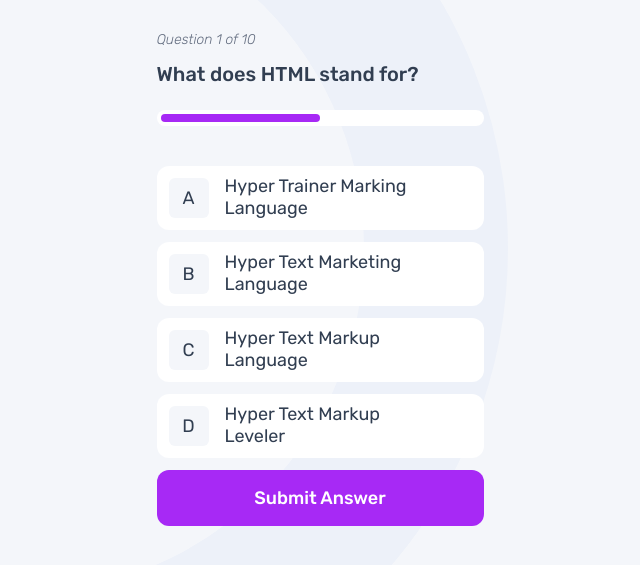
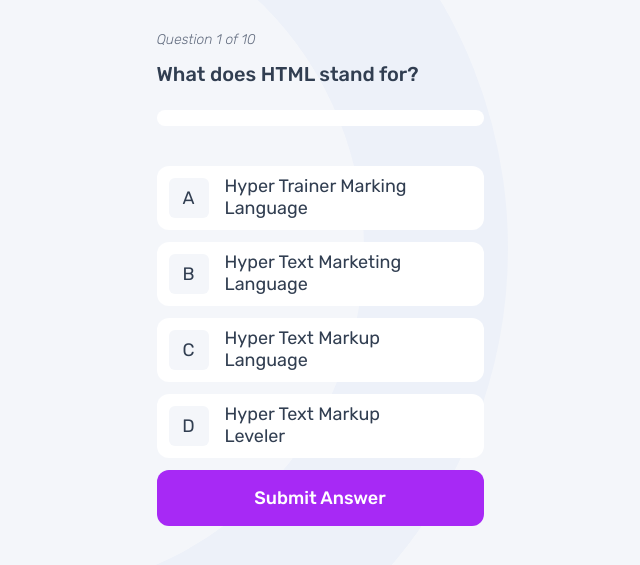
Before and after one commit to leeport511/frontend-quiz-app, a website built with Vite: page index.html in a window 1280 px wide. Both pictures are taken after a click on the button "HTML". Shown: the part 75-640 px from the top of the page, without its empty margins (320-960 px from the left). Built offline with nearby package versions, Linux system fonts and the light colour scheme.

Commit message:
finish progress bar logic

```diff
--- a/src/modules/quiz/quizController.js
+++ b/src/modules/quiz/quizController.js
@@ -2,6 +2,7 @@ import { getData } from '../data/getData';
 
 import { createElement, createImage } from '../utils/helpers';
 import { clearStorage, saveSubjectData } from '../utils/storage';
+import { setProgressBarState } from './quizProgressBar';
 import { renderQuestions } from './quizRenders';
 import { incrementCorrectAnswerCounter } from './quizState';
 
@@ -54,10 +55,6 @@ export const getQuestions = async (topic) => {
 
 export const nextQuestion = async (questions, index) => {
 	const nextIndex = index + 1;
-
-	if ((await questions.length) > 10) {
-		correctAnswerCounter = 0;
-	}
 
 	renderQuestions(questions, nextIndex);
 };
--- /dev/null
+++ b/src/modules/quiz/quizProgressBar.js
@@ -0,0 +1,12 @@
+export const setProgressBarState = (index) => {
+	const progressBar = document.querySelector(
+		'.question__progress-line'
+	);
+	const percentage = Math.round((index / (10 - 1)) * 100);
+
+	progressBar.style.width = `${percentage}%`;
+};
+
+export const resetProgressBar = (index) => {
+	if (index === 0) progressBar.style.width = `0%`;
+};
--- a/src/modules/quiz/quizRenders.js
+++ b/src/modules/quiz/quizRenders.js
@@ -1,6 +1,7 @@
 import { createElement } from '../utils/helpers';
 import { getSubjectData } from '../utils/storage';
 import { nextQuestion, submitAnswer } from './quizController';
+import { setProgressBarState } from './quizProgressBar';
 import {
 	getCorrectAnswerCounter,
 	resetCorrectAnswerCounter,
@@ -18,13 +19,13 @@ export const renderQuestions = async (questions, index) => {
 	app.innerHTML = `
 	<section class="question">
 	<div class="question__container">
-                  <p class="question__container-progression">Question ${
-						index + 1
-					} of ${questionList.length}</p>
+	<p class="question__container-progression">Question ${index + 1} of ${
+		questionList.length
+	}</p>
 	<p class="question__container-text">${question}</p>
 	</div>
 	<div class="question__progress-bar">
-                  <div class="question__progress-bar--line"></div>
+	<div class="question__progress-line"></div>
 	</div>
 	<div class="question__options"></div>
 	<button class="question__btn-submit">Submit Answer</button>
@@ -32,6 +33,7 @@ export const renderQuestions = async (questions, index) => {
 	</section>
       `;
 
+	setProgressBarState(index);
 	const optionSelector = document.querySelector(
 		'.question__options'
 	);
--- a/src/sass/component/_questionPage.scss
+++ b/src/sass/component/_questionPage.scss
@@ -41,18 +41,19 @@
 
 	&__progress-bar {
 		height: 16px;
-		width: 100%;
 		background-color: $white;
 		padding: 4px;
+		width: 100%;
 		border-radius: 9999px;
 		margin-bottom: 40px;
+	}
 
-		&--line {
-			background-color: $violet;
-			width: 50%;
-			height: 8px;
-			border-radius: 9999px;
-		}
+	&__progress-line {
+		background-color: $violet;
+		width: 0;
+		height: 8px;
+		border-radius: 9999px;
+		transition: width 0.3s ease-out;
 	}
 
 	&__options {
```
Also changed, not shown: src/css/styles.css, 1 other file. Lines whose indentation alone changed are shown as unchanged.
